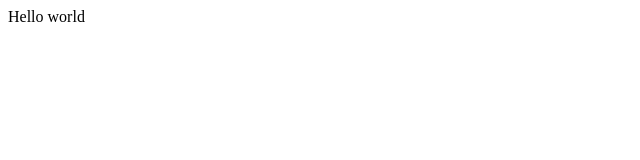
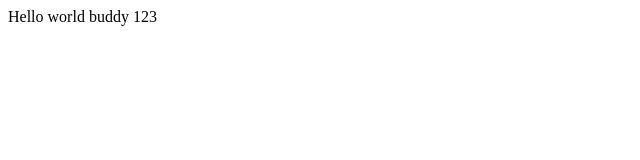
Before and after one commit to KanatBa/kanat, a plain HTML site: page index.html in a window 1280 px wide. Shown: the full height of the page, 0-640 px from the left. Drawn offline with Linux system fonts and the light colour scheme.

Commit message:
my initial commit

```diff
--- a/index.html
+++ b/index.html
@@ -1,6 +1,6 @@
 <html>
 <header><title>This is title</title></header>
 <body>
-Hello world
+Hello world buddy 123
 </body>
 </html>
```
Also changed, not shown: 2.txt (added).
